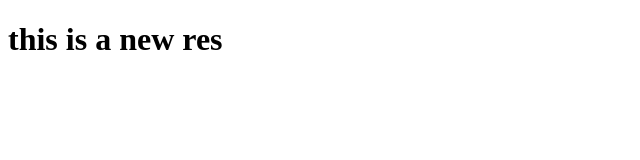
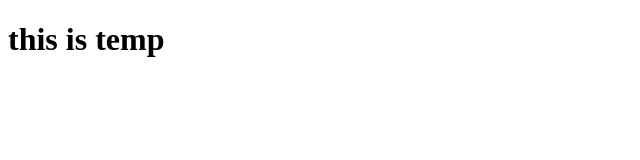
Before and after one commit to iamvsc04/gitdemo1, a plain HTML site: page index.html in a window 1280 px wide. Shown: the whole page, without its empty margins (0-640 px from the left). Drawn offline with Linux system fonts and the light colour scheme.

Commit message:
Update index.html

```diff
--- a/index.html
+++ b/index.html
@@ -6,6 +6,6 @@
     <title>Document</title>
 </head>
 <body>
-    <h1> this is a  new res</h1>
+    <h1> this is temp</h1>
 </body>
 </html>
```
